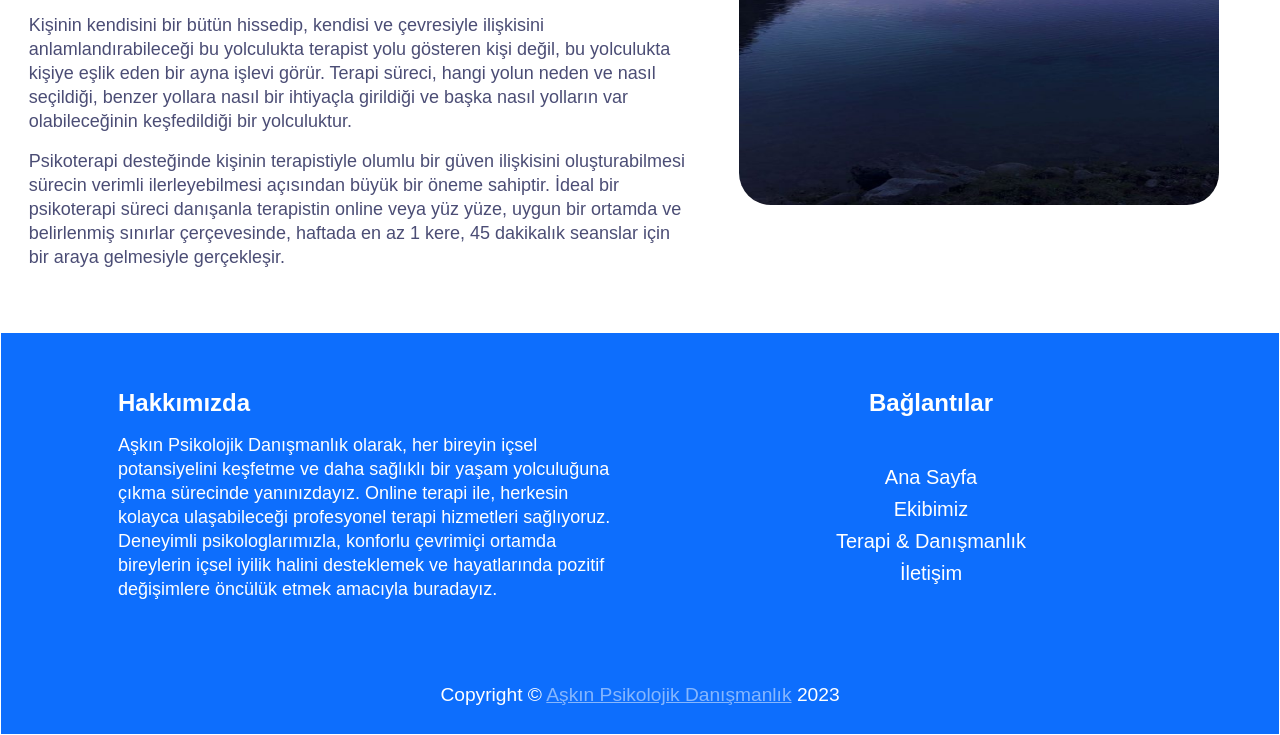
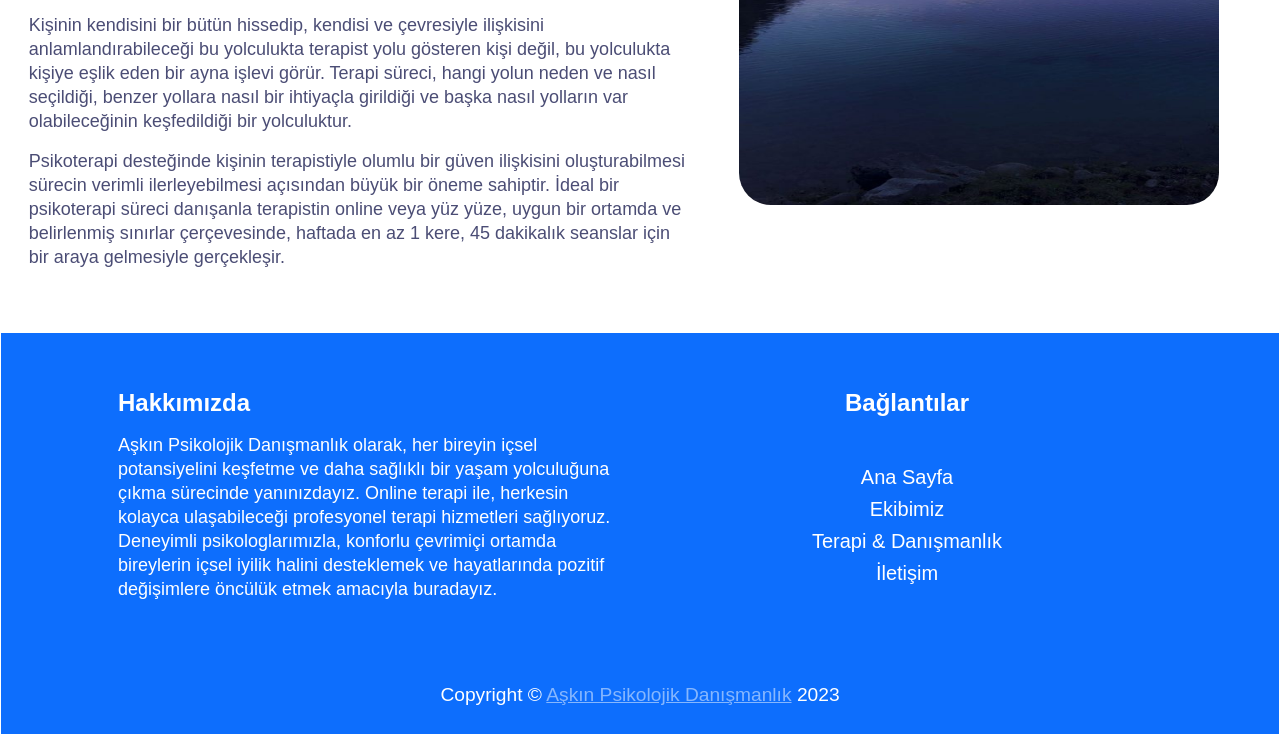
Before and after one commit to ulsters/PsikologWeb-Merge, a website: page home/index.html in a window 1280 px wide. Shown: the part 2749-3484 px from the top of the page. Drawn offline with nearby package versions, Linux system fonts and the light colour scheme; a web font is replaced by a local one.

Commit message:
footer media fixed

```diff
--- a/home/index.html
+++ b/home/index.html
@@ -63,7 +63,7 @@
                       <a href="terapidanısmanlık.html" class="nav-link text-black" aria-current="page" >Terapi & Danışmanlık</a>
                   </li>
                   <li class="toogle-items">
-                      <a  href="iletisim.html"class="nav-link text-black" aria-current="page">İletişim</a>
+                    <a href="iletisim.html" class="nav-link text-black" aria-current="page">İletişim</a>
                   </li>
 
                 </ul>
@@ -234,11 +234,11 @@
           <p class="text-white mt-3">
             Aşkın Psikolojik Danışmanlık olarak, her bireyin içsel potansiyelini keşfetme ve daha sağlıklı bir yaşam yolculuğuna çıkma sürecinde yanınızdayız. Online terapi ile, herkesin kolayca ulaşabileceği profesyonel terapi hizmetleri sağlıyoruz. Deneyimli psikologlarımızla, konforlu çevrimiçi ortamda bireylerin içsel iyilik halini desteklemek ve hayatlarında pozitif değişimlere öncülük etmek amacıyla buradayız.            </p>
         </div>
-        <div id="footer-items" class="col-lg-6 col-md-6 mb-4 mb-md-0">
+        <div id="footer-items" class="col-lg-6 col-md-6 mb-4 mb-md-0 text-center">
           <div class="">
             <div>
 
-              <ul class="ms-5 list-unstyled text-center text-decoration-none">
+              <ul class="list-unstyled text-center text-decoration-none text-center">
 
                 <h5 class="text-white border-light fw-bolder fs-4">Bağlantılar</h5>
                 <li class="mt-5">
--- a/home/style.css
+++ b/home/style.css
@@ -323,7 +323,7 @@ a:hover {
     /* Footer */
     .footer-list{
         font-family: 'PT Sans Narrow', sans-serif;
-        margin-left: 10rem;
+
     }
 
 
```
